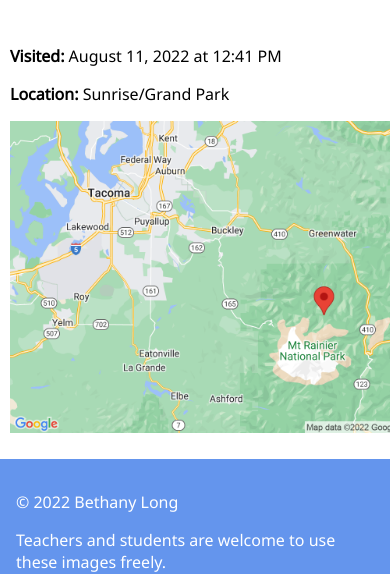
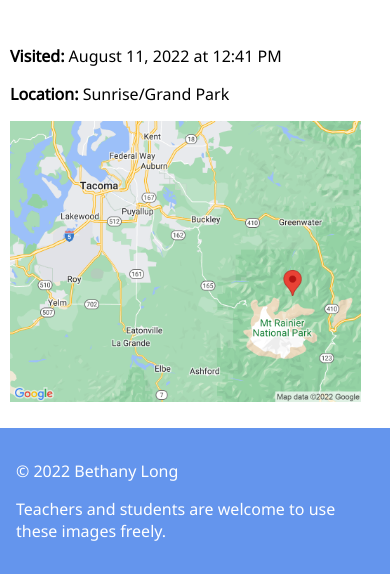
Before and after one commit to bethanylong/tahomascience, a plain HTML site: page view/grand-park/index.html in a window 390 px wide. Shown: the part 527-1101 px from the top of the page. Drawn offline with Linux system fonts and the light colour scheme.

Commit message:
Better mobile maps

```diff
--- a/site.css
+++ b/site.css
@@ -39,7 +39,7 @@
 }
 
 .map {
-    max-width: min(100vw, 30em);
+    max-width: min(90vw, 30em);
     margin: 0;
 }
 
```
